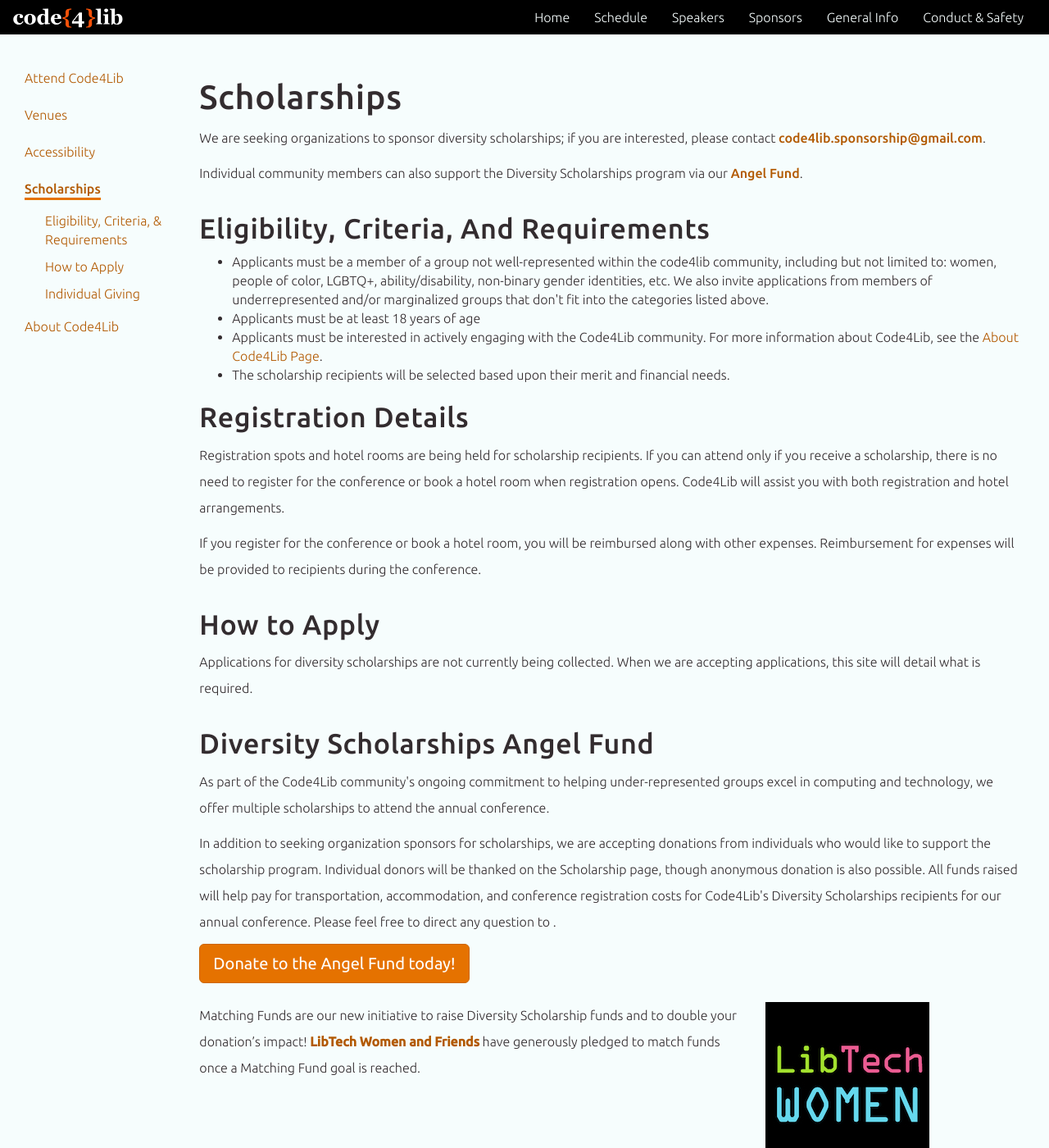
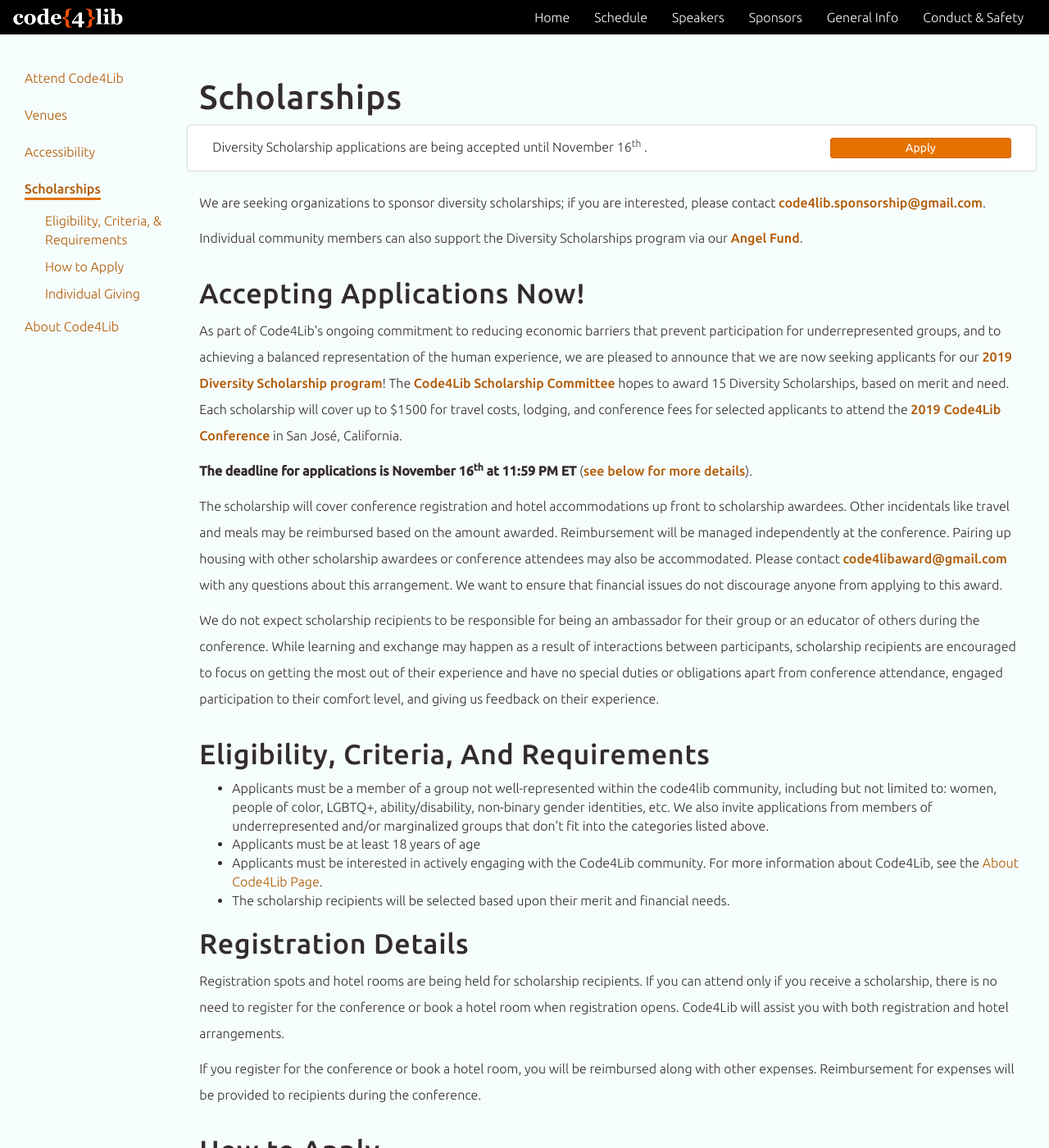
Before and after one commit to code4lib/2019.code4lib.org, a Jekyll site: the page built from general-info/scholarships.html, in a window 1280 px wide and 1400 px high. Shown: the whole window at 82% size. Built offline with Jekyll 4.4.1, drawn with Linux system fonts in a browser that asks for light colours; some web fonts are replaced; some of the changed lines change nothing that is shown; some of the changed text lies outside the part shown.

Commit message:
Open scholarship applications and improve some conf variables (part of #64)

```diff
--- a/_data/conf.yml
+++ b/_data/conf.yml
@@ -3,6 +3,7 @@
 ###########
 year: 2019
 hashtag: 'c4l19'
+location: 'San José, California'
 captioning-url: ""
 hero-image-alt: "a plane flying over a street lined with palm trees"
 
@@ -151,14 +152,12 @@
     url: https://mxmerchant.com/mxcustomer/d/27881511-a676-4fa5-80cb-9987204864c4/v3
 
 diversity-scholarship-applications:
-  show: false
+  show: true
   url: "/general-info/scholarships#how-to-apply"
   url-text: "How to Apply"
-  end-date: "2017-11-17"
-
-# @TODO this should be part of the above
-scholarship-application:
-  url: ""
+  end-date: "2018-11-16"
+  notification-date: "2018-12-05"
+  apply-url: "https://docs.google.com/forms/d/e/1FAIpQLSetEMsBxZYXj_GGyxwWj_FnIxgxDRjxuZ-t16QqPtKuKKQ8Eg/viewform?usp=sf_link"
 
 # When true, sponsors for diversity scholarship will show
 diversity-scholarship-general-sponsors:
--- a/general-info/scholarships.html
+++ b/general-info/scholarships.html
@@ -97,7 +97,7 @@
        <div class="col-xs-12">
            <h2>Accepting Applications Now!</h2>
            <p>
-               As part of Code4Lib's ongoing commitment to reducing economic barriers that prevent participation for underrepresented groups, and to achieving a balanced representation of the human experience, we are pleased to announce that we are now seeking applicants for our <a href="/general-info/scholarships">{{site.data.conf.year}} Diversity Scholarship program</a>! The <a href="https://wiki.code4lib.org/Code4Lib_2019_Conference_Committees#Scholarship_Committee">Code4Lib Scholarship Committee</a> hopes to award 15 Diversity Scholarships, based on merit and need.  Each scholarship will cover up to $1500 for travel costs, lodging, and conference fees for selected applicants to attend the <a href="/">{{site.data.conf.year}} Code4Lib Conference</a> in Washington, D.C.
+               As part of Code4Lib's ongoing commitment to reducing economic barriers that prevent participation for underrepresented groups, and to achieving a balanced representation of the human experience, we are pleased to announce that we are now seeking applicants for our <a href="/general-info/scholarships">{{site.data.conf.year}} Diversity Scholarship program</a>! The <a href="https://wiki.code4lib.org/Code4Lib_2019_Conference_Committees#Scholarship_Committee">Code4Lib Scholarship Committee</a> hopes to award 15 Diversity Scholarships, based on merit and need.  Each scholarship will cover up to $1500 for travel costs, lodging, and conference fees for selected applicants to attend the <a href="/">{{site.data.conf.year}} Code4Lib Conference</a> in {{site.data.conf.location}}.
            </p>
            <p>
               <strong>The deadline for applications is {{ site.data.conf.diversity-scholarship-applications.end-date | date: '%B %-d'}}{% include date_ordinals.html date=site.data.conf.diversity-scholarship-applications.end-date%} at 11:59 PM ET</strong> (<a href="#how-to-apply">see below for more details</a>).
@@ -168,7 +168,7 @@
            <h2>How to Apply</h2>
            {% if site.data.conf.diversity-scholarship-applications.show %}
            <p>
-               Submit your application materials via the Code4Lib online form: <a href="{{ site.data.conf.scholarship-application.url }}">{{ site.data.conf.scholarship-application.url }}</a>
+               Submit your application materials via the Code4Lib online form: <a href="{{ site.data.conf.diversity-scholarship-applications.apply-url }}">{{ site.data.conf.diversity-scholarship-applications.apply-url }}</a>
            </p>
          <p>
            You will need to prepare:
@@ -190,7 +190,7 @@
                The application deadline is <strong>{{ site.data.conf.diversity-scholarship-applications.end-date | date: '%b %-d, %Y '}}at 11:59 PM ET</strong>.
            </p>
            <p>
-              The scholarship committee will notify all applicants by <strong>Friday, December 1, 2018</strong>, regardless of award results.
+              The scholarship committee will notify all applicants by <strong>{{ site.data.conf.diversity-scholarship-applications.notification-date | date: '%b %-d, %Y'}}</strong>, regardless of award results.
            </p>
            {% else %}
            <p>
```
